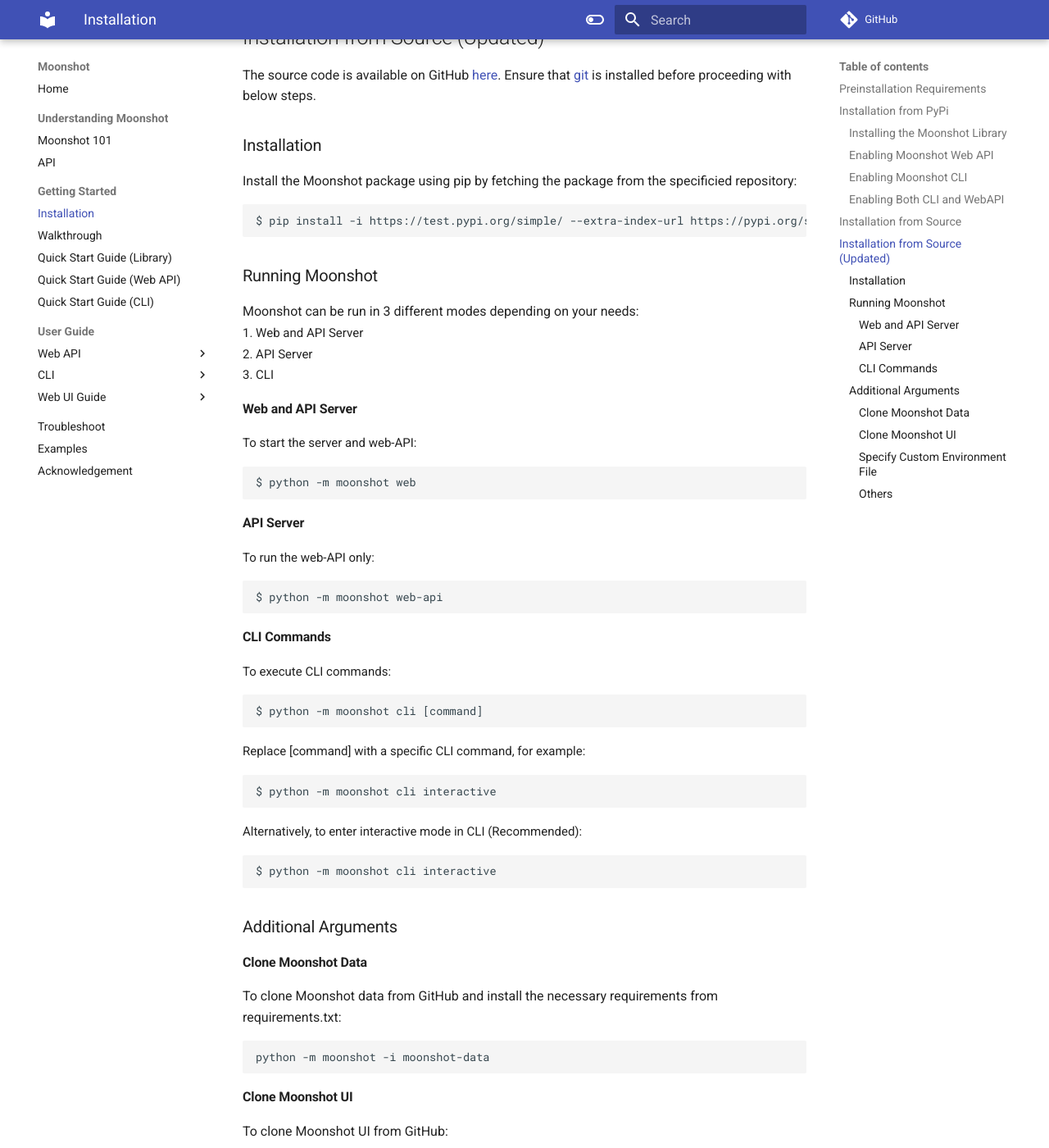
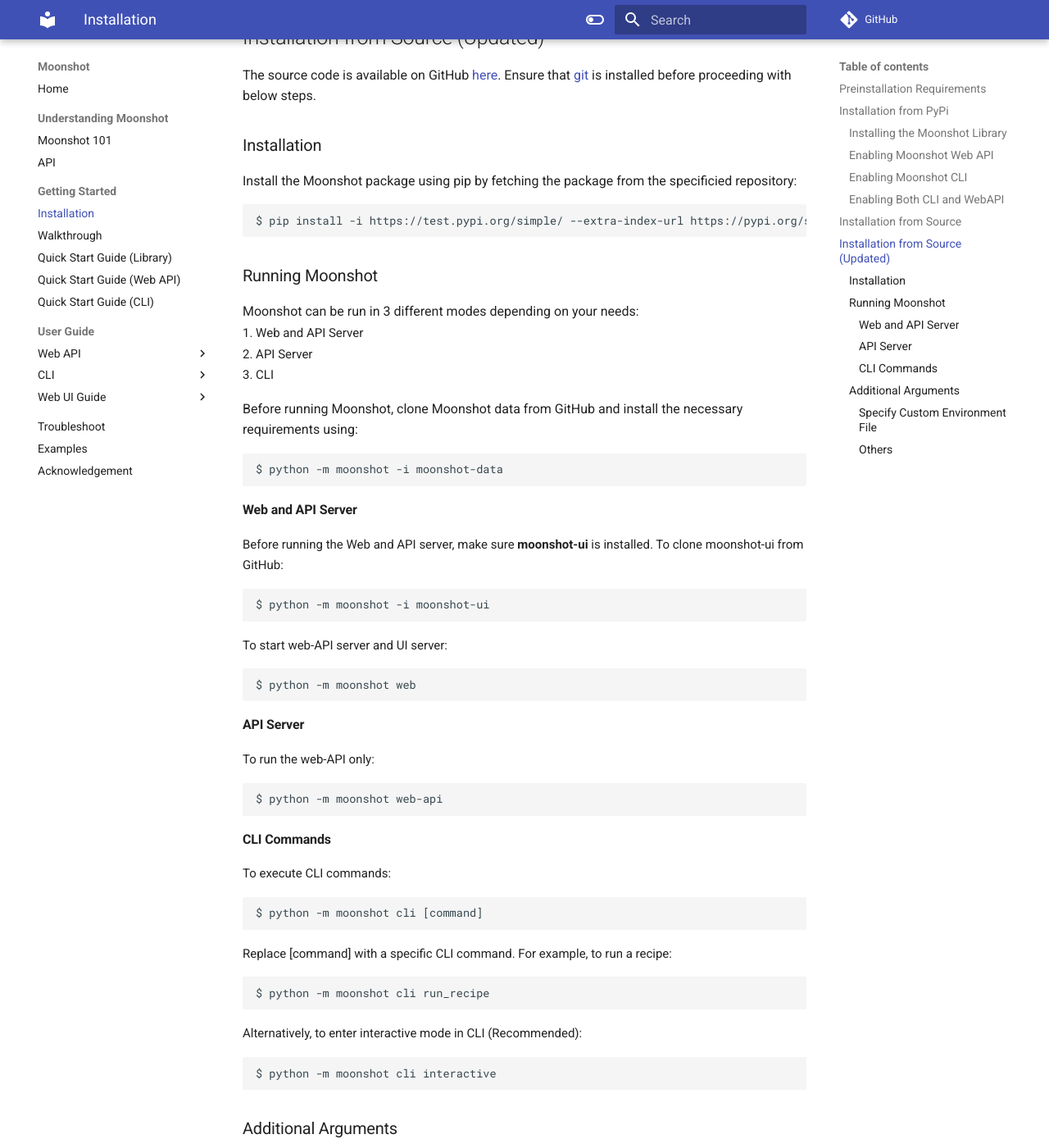
Before and after one commit to aiverify-foundation/moonshot, an MkDocs documentation site: the page built from docs/getting_started/installation.md, in a window 1280 px wide and 1400 px high, scrolled down 1894 px. Shown: the whole window at 82% size. Built offline with MkDocs 1.6.1 and Material for MkDocs 9.7.7, drawn with Linux system fonts in a browser that asks for light colours; comment, search, counter and statistics services are not loaded; some of the changed text lies outside the part shown.

Commit message:
Rearrange ordering of installation

````diff
--- a/docs/getting_started/installation.md
+++ b/docs/getting_started/installation.md
@@ -2,10 +2,9 @@
 
 ## Preinstallation Requirements
 
-This project requires Python <span style="color:red;">3.11</span>
- or later. Ensure that you have Python 3.11 installed on your system before proceeding with installation and usage.
+This project <span style="color:red;">strictly</span> requires Python <span style="color:red;">3.11</span>. Ensure that you have Python 3.11 installed on your system before proceeding with installation and usage.
 
- | Software                                                                           | Minimum Version Requirement |
+ | Software                                                                           | Version Requirement |
 | ---------------------------------------------------------------------------------- | ------------------- |
 | [Python](https://www.python.org/downloads/)                                        | v3.11               |
 | [NodeJs](https://nodejs.org/en/download)                                           | v20.11.1 LTS or above               |
@@ -63,7 +62,7 @@
 ### Installation
 Install the Moonshot package using pip by fetching the package from the specificied repository:
 ```
-$ pip install -i https://test.pypi.org/simple/ --extra-index-url https://pypi.org/simple projectmoonshot-imda[all]==0.3.10
+$ pip install -i https://test.pypi.org/simple/ --extra-index-url https://pypi.org/simple "projectmoonshot-imda[all]==0.3.13"
 
 ```
 
@@ -74,8 +73,20 @@
 <span style="font-size:15px;"> 3. CLI</span>
 
 
+Before running Moonshot, clone Moonshot data from GitHub and install the necessary requirements using:
+
+```
+$ python -m moonshot -i moonshot-data
+```
+
 #### Web and API Server
-<span style="font-size:15px;"> To start the server and web-API:</span>
+<span style="font-size:15px;"> Before running the Web and API server, make sure <b>moonshot-ui</b> is installed. To clone moonshot-ui from GitHub:</span>
+
+```
+$ python -m moonshot -i moonshot-ui
+```
+
+<span style="font-size:15px;"> To start web-API server and UI server:</span>
 
 ```
 $ python -m moonshot web
@@ -93,9 +104,9 @@
 $ python -m moonshot cli [command]
 ```
 
-<span style="font-size:15px;"> Replace [command] with a specific CLI command, for example:</span>
+<span style="font-size:15px;"> Replace [command] with a specific CLI command. For example, to run a recipe:</span>
 ```
-$ python -m moonshot cli interactive
+$ python -m moonshot cli run_recipe
 ```
 
 <span style="font-size:15px;"> Alternatively, to enter interactive mode in CLI (Recommended):</span>
@@ -104,22 +115,6 @@
 ```
 
 ### Additional Arguments
-
-#### Clone Moonshot Data
-To clone Moonshot data from GitHub and install the necessary requirements from requirements.txt:
-```
-python -m moonshot -i moonshot-data
-```
-
-#### Clone Moonshot UI
-To clone Moonshot UI from GitHub:
-<span style="font-size: 15px;">Note:
-1. Installation of moonshot-ui is required to start server and web-API using  ``` python -m moonshot web```
-</span>
-
-```
-python -m moonshot -i moonshot-ui
-```
 
 #### Specify Custom Environment File
 If you have a custom '<b>.env</b>' file, specify the path to the file as follows:
````
